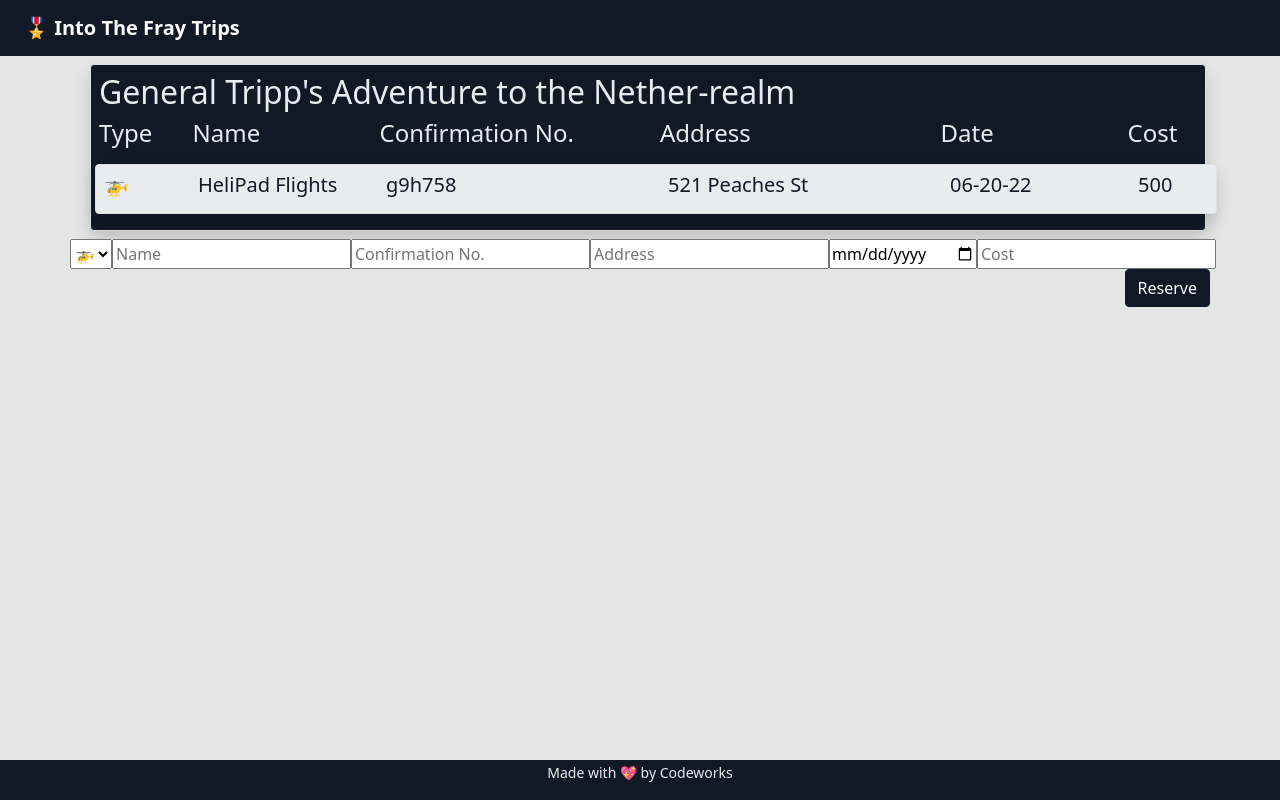
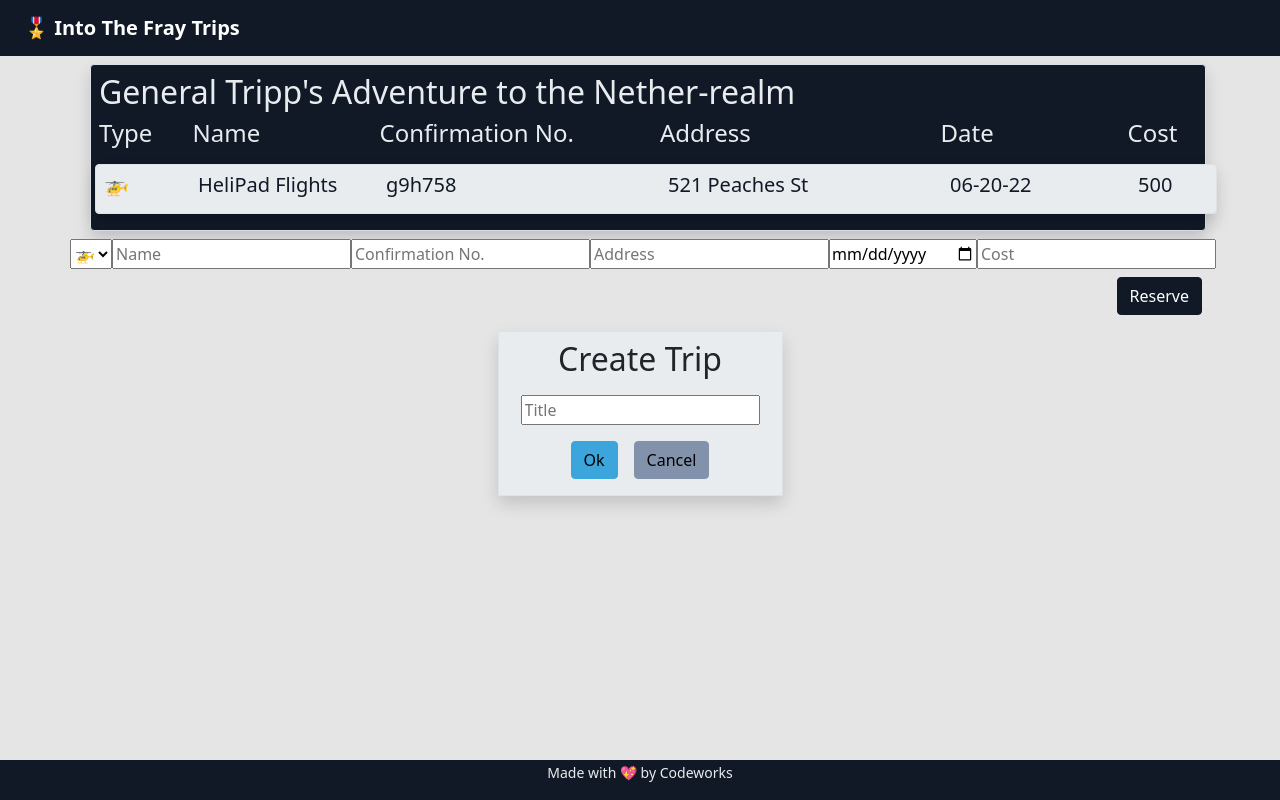
Before and after one commit to TimothyMcCormick/IntoTheFray-Trips, a website with bundled scripts: page index.html in a window 1280 px wide. Built offline with nearby package versions, Linux system fonts and the light colour scheme; a script that the page names is missing.

Commit message:
created-trips-done

```diff
--- a/app/AppState.js
+++ b/app/AppState.js
@@ -10,7 +10,7 @@ class AppState extends EventEmitter {
   /** @type {import('./Models/Trip').Trip[]} */
 
   trips = [
-    new Trip ({name: "General Tripp's Adventure to the Nether-realm"}),
+    new Trip ({title: "General Tripp's Adventure to the Nether-realm"}),
 
   ]
 
@@ -19,8 +19,9 @@ class AppState extends EventEmitter {
 
     reservations = [
       new Reservation ({type: '🚁', name: 'HeliPad Flights', confirmationNo: 'g9h758', address: '521 Peaches St', date: '06-20-22', cost: 500}),
+    ]
 
-    ]
+
 }
 
 export const ProxyState = new Proxy(new AppState(), {
--- a/app/Controllers/ReservationsController.js
+++ b/app/Controllers/ReservationsController.js
@@ -27,5 +27,6 @@ export class ReservationsController{
     }
     console.log(reservationData);
     reservationsService.addReservation(reservationData)
+
   }
 }
--- a/app/Controllers/TripsController.js
+++ b/app/Controllers/TripsController.js
@@ -13,9 +13,21 @@ function _drawTrips(){
 
 export class TripsController{
   constructor(){
-    console.log('Trips Controller Loaded');
+    console.log('Trips Controller Loaded',);
     ProxyState.on('trips', _drawTrips)
     ProxyState.on('reservations', _drawTrips)
     _drawTrips()
   }
+
+
+  createTrip(){
+    window.event.preventDefault()
+    console.log('creating trip');
+    let form = window.event.target
+    let tripData = {
+      title: form.title.value,
+    }
+    console.log('trip data', tripData);
+    tripsService.createTrip(tripData)
+  }
 }
--- a/app/Models/Trip.js
+++ b/app/Models/Trip.js
@@ -8,7 +8,7 @@ export class Trip{
   constructor(tripData){
     this.id = tripData.id || generateId(),
     console.log(this.id);
-    this.name = tripData.name
+    this.title = tripData.title
   }
 
 
@@ -16,7 +16,7 @@ export class Trip{
 get Template(){
   return `
   <div class="col-12  border shadow rounded p-2 m-2 bg-dark text-light">
-              <h2>${this.name}</h2>
+              <h2>${this.title}</h2>
               <div class="row">
               <div class="col-1">
                 <h4>Type</h4>
--- a/app/Services/ReservationsService.js
+++ b/app/Services/ReservationsService.js
@@ -8,7 +8,6 @@ class ReservationsService{
   addReservation(reservationData){
     console.log('add reservation service', reservationData);
     ProxyState.reservations = [...ProxyState.reservations, new Reservation(reservationData)]
-
   }
 }
 
--- a/app/Services/TripsService.js
+++ b/app/Services/TripsService.js
@@ -4,11 +4,13 @@ import { Trip } from "../Models/Trip.js";
 
 
 class TripsService{
-  constructor(){
-    console.log('trips service loaded');
+  createTrip(tripData){
+    console.log('creating trip', tripData);
+    ProxyState.trips = [...ProxyState.trips, new Trip(tripData)]
+  }
 
   }
-}
+
 
 
 export const tripsService = new TripsService()
--- a/index.html
+++ b/index.html
@@ -131,10 +131,19 @@
                                       </div>
                                         <div class="col-12 d-flex justify-content-end">
 
-                                          <button class="btn btn-dark" title="add reservation">Reserve</button>
+                                          <button class="btn btn-dark m-2" title="add reservation">Reserve</button>
                                         </div>
                                       </form>
                                       </div>
+                                      <form onsubmit="app.tripsController.createTrip('${this.id}')">
+                                        <div class="row justify-content-center">
+                                        <div class="col-3 border shadow p-2 m-2 text-center bg-light">
+                                          <h2>Create Trip</h2>
+                                          <input class="m-2" required type="text" max="15" min="3" name="title" id="title" placeholder="Title">
+                                          <span><button class="btn btn-primary m-2">Ok</button><button class="btn btn-secondary m-2">Cancel</button></span>
+                                        </div>
+                                      </div>
+                                      </form>
                                       </div>
 
 
```
